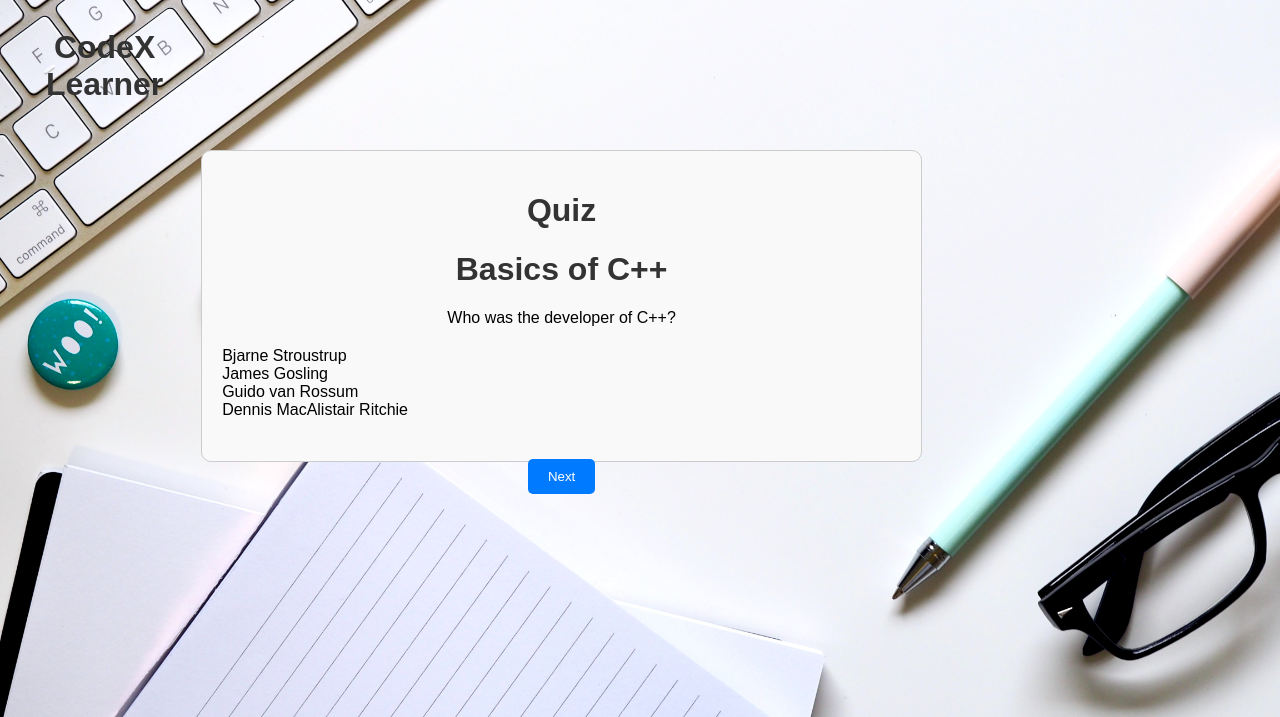
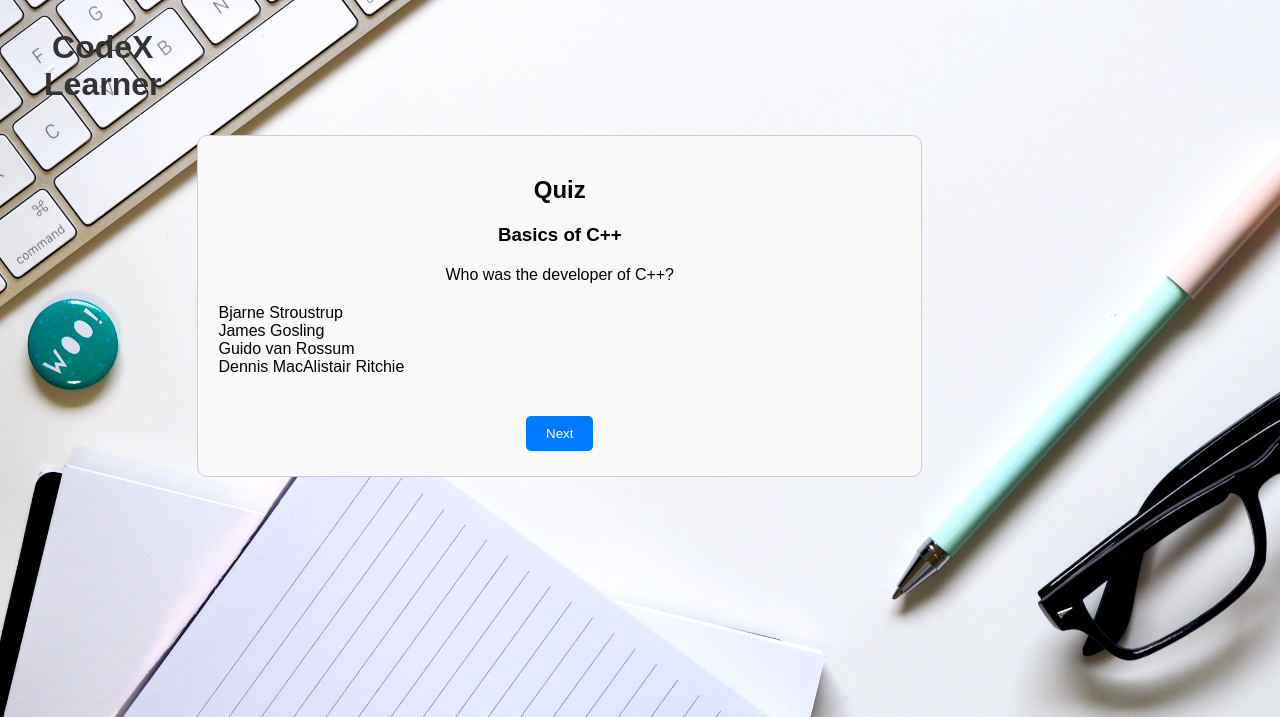
Before and after one commit to Ran-Rahul/PSD-Workshop, a PHP site: page /quiz.html in a window 1280 px wide. Shown: the top 717 px of the page. Run offline with PHP 8.4, Linux system fonts and the light colour scheme.

Commit message:
Changes in Quiz

```diff
--- a/CodeX Learner/LoginPage/Quiz/quiz.css
+++ b/CodeX Learner/LoginPage/Quiz/quiz.css
@@ -18,8 +18,8 @@ body {
 
 .quiz-container {
     /* max-width: 1000px; */
-    width: 800px;
-    height: 270px;
+    width: 820px;
+    height: 300px;
     display: block;
     /* align-self: center; */
     margin-top: 100px;
--- a/CodeX Learner/LoginPage/Quiz/quiz.html
+++ b/CodeX Learner/LoginPage/Quiz/quiz.html
@@ -16,9 +16,9 @@
 
     <div class="quiz-container">
         <div class="heading">
-            <h1>Quiz</h1>
+            <h2>Quiz</h2>
         </div>
-        <h1>Basics of C++</h1>
+        <h3>Basics of C++</h3>
         <div id="question-container">
             <p id="question-text">Question goes here.</p>
         </div>
```
Also changed, not shown: CodeX Learner/LoginPage/Quiz/quiz.js (line endings or trailing spaces).
